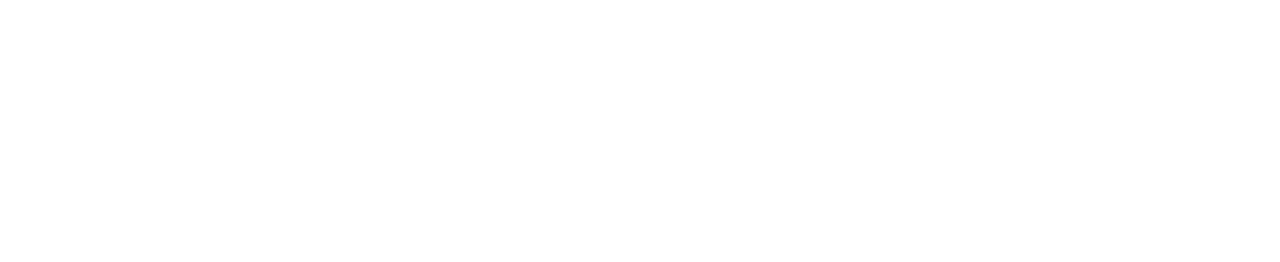
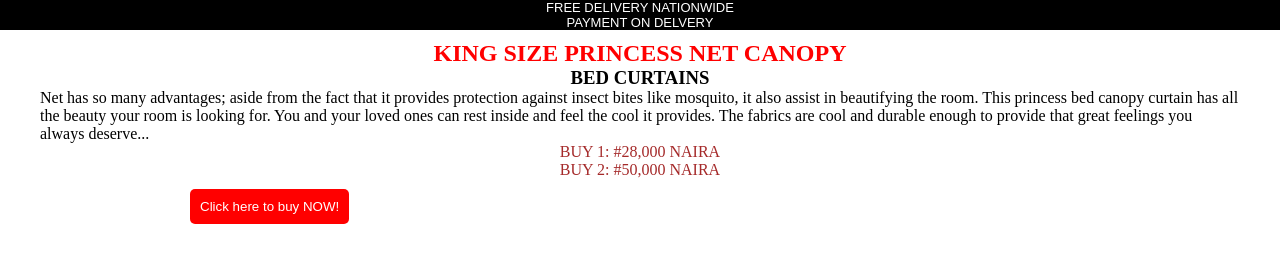
Before and after one commit to idungstanley/e-commerce, a plain HTML site: page index.html in a window 1280 px wide. Drawn offline with Linux system fonts and the light colour scheme.

Commit message:
added a little html and css functions

```diff
--- a/index.html
+++ b/index.html
@@ -5,8 +5,32 @@
     <meta http-equiv="X-UA-Compatible" content="IE=edge">
     <meta name="viewport" content="width=device-width, initial-scale=1.0">
     <title>Document</title>
+    <link rel="stylesheet" href="styles.css">
 </head>
 <body>
-
+    <nav>
+        <div class="container header">
+            <div class="heading-1">
+                <p>FREE DELIVERY NATIONWIDE</p>
+                <P>PAYMENT ON DELVERY</P>
+            </div>
+        </div>
+    </nav>
+    <section>
+        <div class="container phase-1">
+            <div class="h-1">
+                <h1 class="f-h">KING SIZE PRINCESS NET CANOPY</h1>
+                <h3>BED CURTAINS</h3>
+            </div>
+            <div class="p-1">
+                <p>Net has so many advantages; aside from the fact that it provides protection against insect bites like mosquito, it also assist in beautifying the room. This princess bed canopy curtain has all the beauty your room is looking for. You and your loved ones can rest inside and feel the cool it provides. The fabrics are cool and durable enough to provide that great feelings you always deserve...</p>
+            </div>
+            <div class="price-1">
+                <p>BUY 1: #28,000 NAIRA</p>
+                <P>BUY 2: #50,000 NAIRA</P>
+            </div>
+            <button class="btn-1"> Click here to buy NOW!</button>
+        </div>
+        </section>
 </body>
 </html>
--- a/styles.css
+++ b/styles.css
@@ -0,0 +1,39 @@
+*{
+    border: 0;
+    padding: 0;
+    margin: 0;
+}
+.header{
+    color: white;
+    background-color: black;
+}
+
+.heading-1{
+    justify-self: center;
+    text-align: center;
+    font-family:sans-serif;
+    font-size: small;
+}
+.f-h{
+    color: red;
+}
+.container .h-1{
+    text-align: center;
+}
+.phase-1{
+    padding: 10px 40px;
+}
+.phase-1 .price-1{
+    text-align: center;
+    color: brown;
+}
+.btn-1{
+    background-color: red;
+    padding: 10px;
+    border-radius: 5px;
+    color: white;
+    cursor: pointer;
+    justify-content: center;
+    text-align: center;
+    margin: 10px 150px;
+}
```
